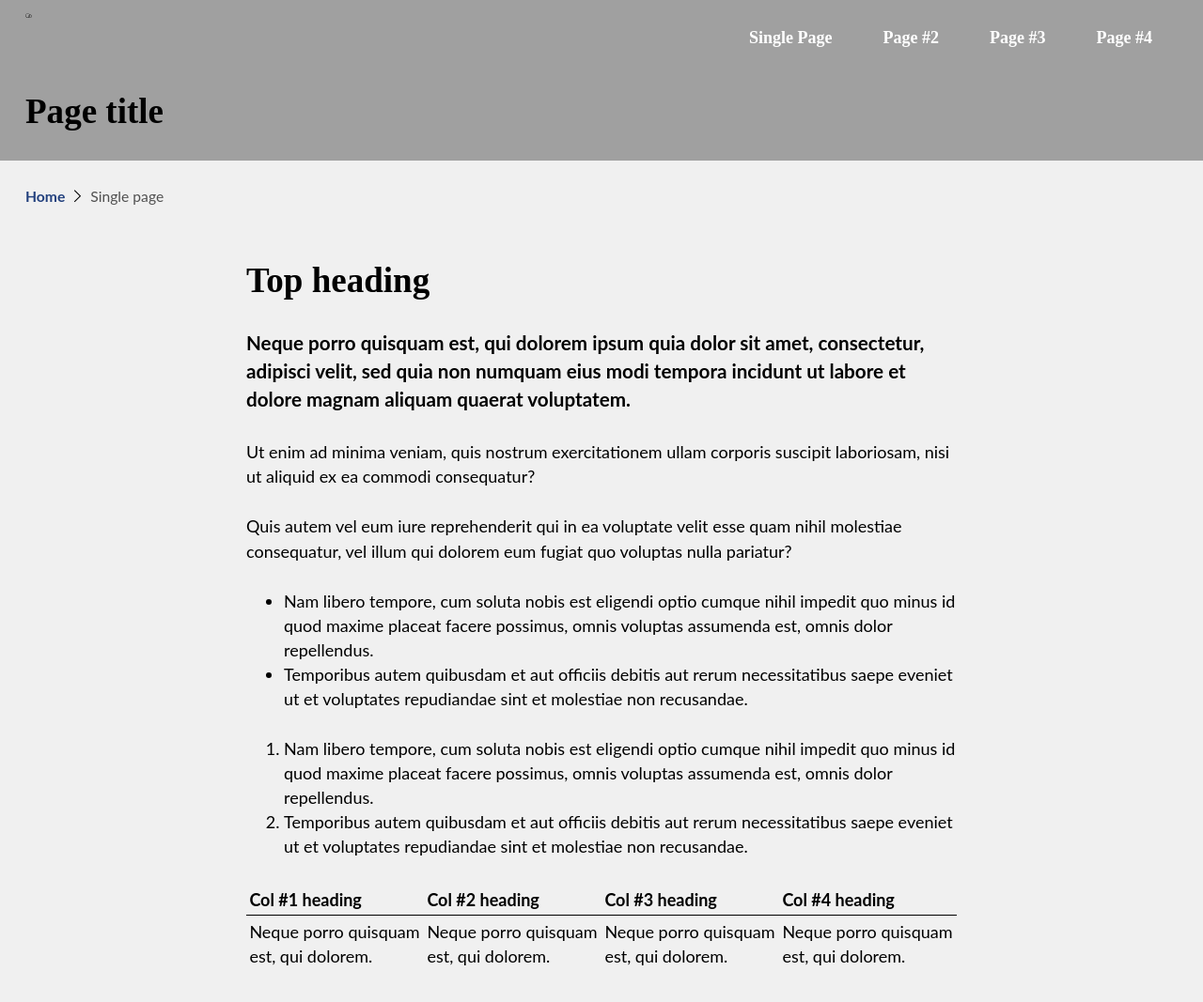
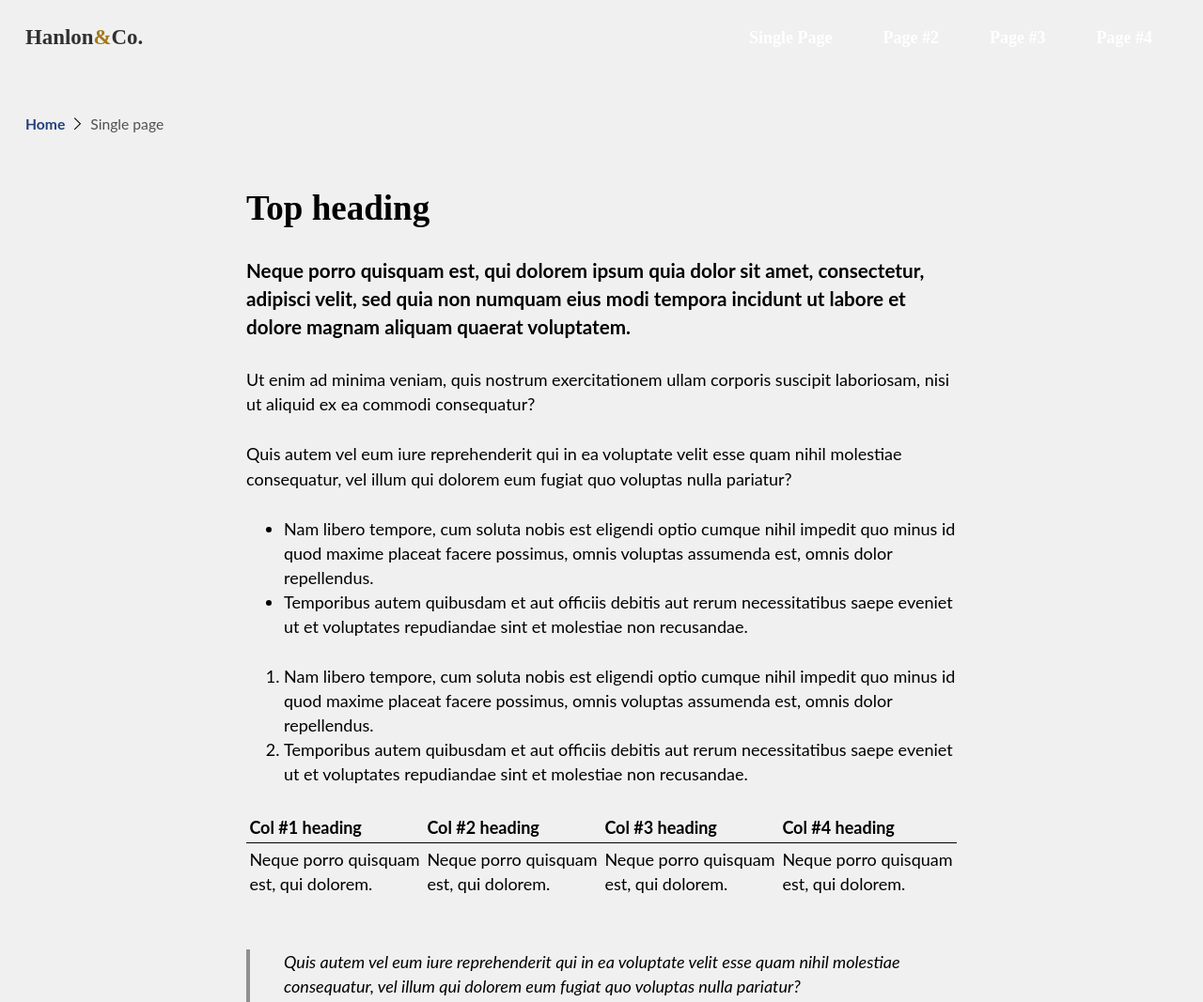
Before and after one commit to bigcatdigital/hanlon-and-co, a plain HTML site: page themes/hanlon-and-co-2022/single-page.html in a window 1280 px wide. Shown: the top 1067 px of the page at 94% size. Drawn offline with Linux system fonts and the light colour scheme; a web font is replaced by a local one.

Commit message:
Main nav edits

```diff
--- a/themes/hanlon-and-co-2022/single-page.html
+++ b/themes/hanlon-and-co-2022/single-page.html
@@ -10,15 +10,14 @@
 	<link rel="stylesheet" href="./assets/css/style.css" />
 </head>
 <body>
+	<div class="bc-body-wrap">
 		<nav class="bc-is-hidden" aria-label="Skip to main content link" >
 			<a href="#main-site-content" title="Skip site menu, go to to main site content"></a>
 		</nav>
 		<!-- Site header  -->
-	<header class="bc-container bc-site-header has-shade-a0-background">
-		<a title="Site hompepage bc-site-header__home-link" href="/">
-			<svg class="svg-icon ">
-				<use xlink:href="assets/media/svg/icons/bc-svgs.svg#abstract"></use>
-			</svg>
+		<header class="bc-site-header bc-site-header--inner-page bc-container">
+			<a title="Site hompepage " class="bc-site-header__home-link bc-site-logo" href="./">
+				Hanlon <span>&amp;</span> Co.
 			</a>
 			<a href="#main-site-content" class="bc-site-header__menu-skip bc-is-hidden" title="Skip site menu, to main site content"></a>
 			<a href="javascript:void(0)" aria-hidden="true" class="bc-site-header__menu-link" title="Site Menu">
@@ -29,14 +28,25 @@
 					<use xlink:href="assets/media/svg/icons/bc-svgs.svg#close-x"></use>
 				</svg>
 			</a>
-		<ul id="site-main-navigation" role="navigation" aria-label="Main site navigation" class="bc-site-header__main-navigation">
+			<div id="site-main-navigation" aria-label="Main site navigation" class="bc-site-header__main-navigation">
+				<ul role="navigation"  class="bc-site-header__main-navigation__list">
 					<li class="bc-site-header__main-navigation__item"><a href="single-page.html">Single Page</a></li>
-			<li class="bc-site-header__main-navigation__item"><a href="single-page.html">Page #2</a></li>
-			<li class="bc-site-header__main-navigation__item"><a href="single-page.html">Page #3</a></li>
-			<li class="bc-site-header__main-navigation__item"><a href="single-page.html">Page #4</a></li>
+					<li class="bc-site-header__main-navigation__item"><a href="javascript:void(0)">Page #2</a></li>
+					<li class="bc-site-header__main-navigation__item"><a href="javascript:void(0)">Page #3</a></li>
+					<li class="bc-site-header__main-navigation__item"><a href="javascript:void(0)">Page #4</a></li>
 				</ul>
-		<h1 class="bc-site-header__title">Page title</h1>
-	</header>
+				<div class="bc-site-header__main-navigation__contact">
+					<h2>Hanlon &amp; Co Solicitors</h2>
+					<p>	6 Richmond road<br />
+					Drumcondra<br />
+					Dublin 3</p>
+
+					<p>Tel 01 836 9300</p>
+					<p>Fax 01 810 1858</p>
+					Email: graham@hanlonandco.com
+				</div>
+			</div>
+		</header><!-- // .bc-site-header -->
 		<!-- // Site header -->
 		<nav class="bc-breadcrummbs-nav bc-container" aria-label="Site breadcrumbs navigation" >
 			<ul class="bc-breadcrummbs-nav__list">
@@ -183,6 +193,7 @@
 
 			</div>
 		</footer>
+	</div><!-- // .bc-body-wrap-->
 	<script src="assets/scripts/app-concat.js"></script>
 </body>
 </html>
```
Also changed, not shown: themes/hanlon-and-co-2022/index.html (+2 -4 lines). Lines whose indentation alone changed are shown as unchanged.
